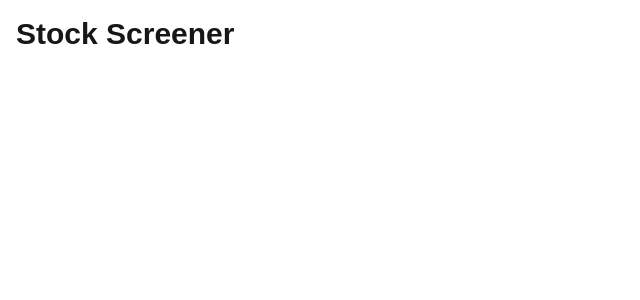
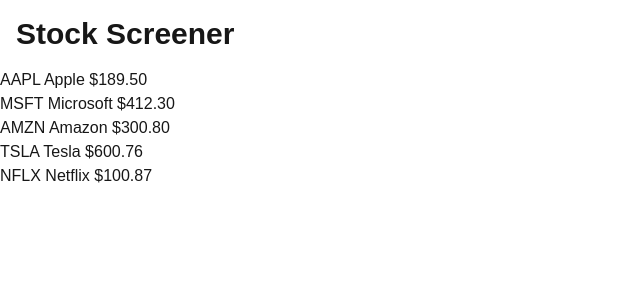
Before and after one commit to Esther9904/stock-screener, a Next.js app: page / in a window 1280 px wide. Shown: the top 300 px of the page, without its empty margins (0-640 px from the left). Built offline with nearby package versions, Linux system fonts and the light colour scheme.

Commit message:
feat: rendering stock list

```diff
--- a/src/app/page.tsx
+++ b/src/app/page.tsx
@@ -1,8 +1,15 @@
+import { mockStocks } from "@/data/mockStocks"
 export default function Home() {
   return(
-    <main>
-      <h1 className="font-bold text-3xl p-4">Stock Screener</h1>
-    </main>
+      <main>
+        <h1 className="font-bold text-3xl p-4">Stock Screener</h1>
+
+        <ul>
+          {mockStocks.map((stock) => (
+            <li key={stock.tickerSymbol}>{stock.tickerSymbol} {stock.company} ${stock.currentPrice.toFixed(2)}</li>
+          ))}
+        </ul>
+      </main>
   )
 
 }
```
